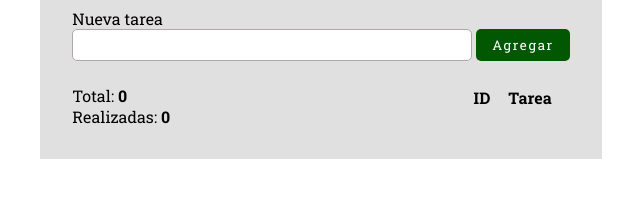
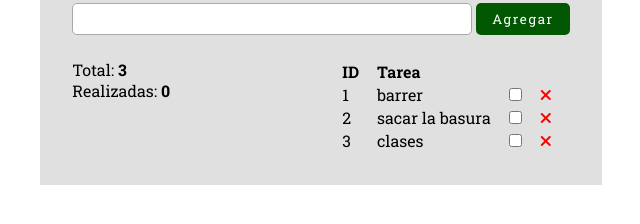
Before and after one commit to MichelleFaure/michellegaure.metodos, a plain HTML site: page index.html in a window 1280 px wide. Shown: the part 364-588 px from the top of the page, without its empty margins (319-959 px from the left). Drawn offline with Linux system fonts and the light colour scheme.

Commit message:
3tareas predeterminadas

```diff
--- a/assets/script.js
+++ b/assets/script.js
@@ -4,7 +4,18 @@ const listaTarea = document.querySelector('.listaTareas');
 const tareasTotal = document.querySelector('.tareasTotal');
 const tareasRealizadas = document.querySelector('.tareasRealizadas');
 
-let tareas = [];
+
+
+let tareas = [
+    {id: 1, tareaCreada: "barrer" },
+    {id: 2, tareaCreada: "sacar la basura" },
+    {id: 3, tareaCreada: "clases" }
+];
+
+renderRows()
+actualizarTotal()
+actualizartareasRealizadas()
+
 btnAgregar.addEventListener("click", function(){
     const nuevaTarea = tareaInput.value;
     tareas.push({id: Date.now(), tareaCreada: nuevaTarea });
@@ -14,6 +25,7 @@ btnAgregar.addEventListener("click", function(){
     actualizartareasRealizadas()
 
 })
+
 
 
 //FUNCION PARA BORRAR
```
Also changed, not shown: index.html (+1 -1 lines).
